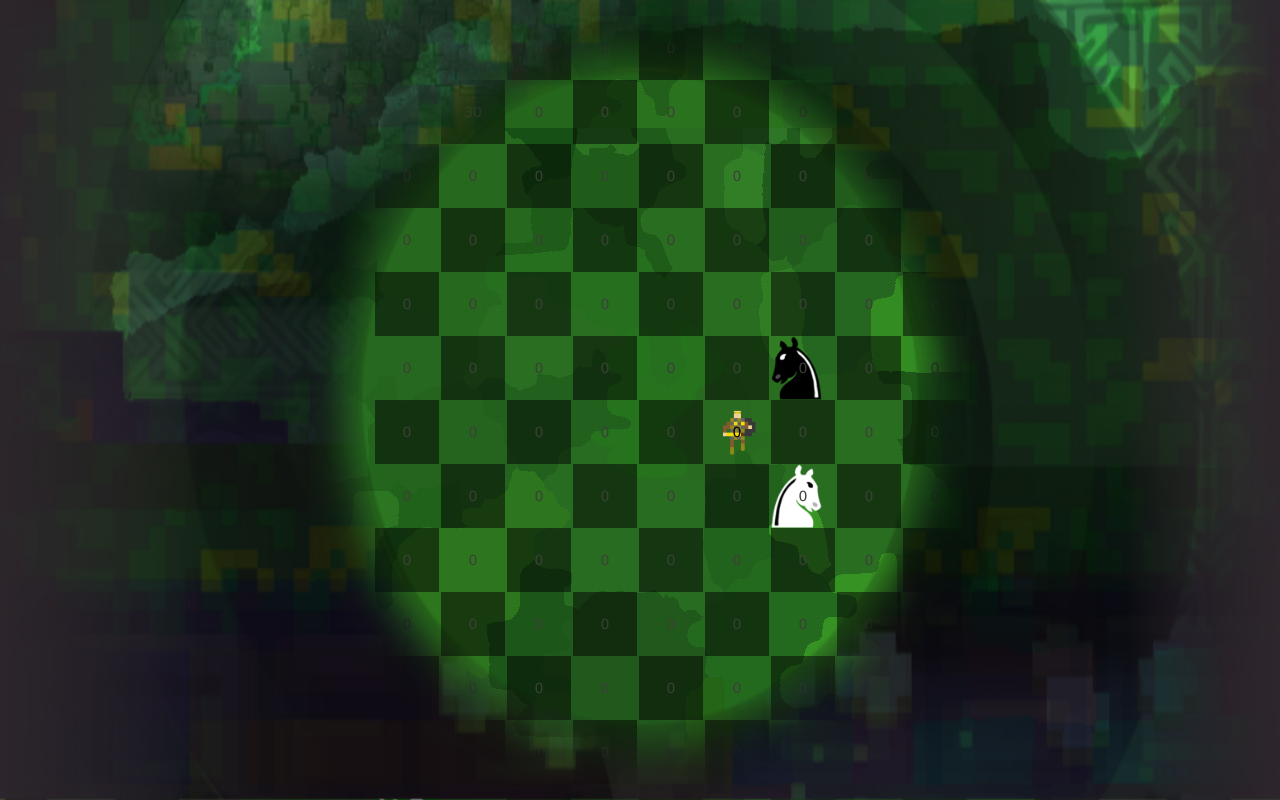
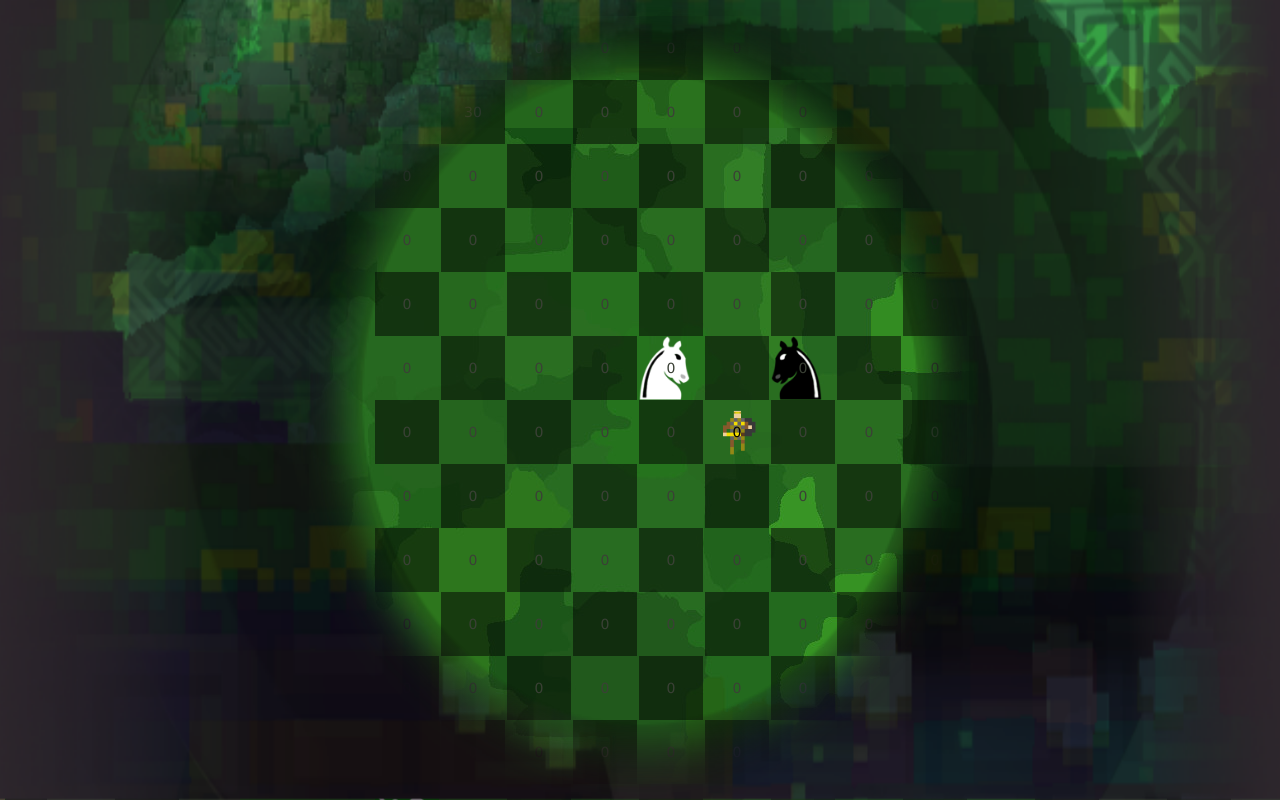
Before and after one commit to macribo2/na-ring-gael, a React (Create React App) app: page /chesslike in a window 1280 px wide. Built offline with nearby package versions, Linux system fonts and the light colour scheme.

Commit message:
adjust knight starting positions

```diff
--- a/src/components/ChessLike/chess-like.css
+++ b/src/components/ChessLike/chess-like.css
@@ -11,6 +11,7 @@ align-items: center;
 text-align: center;
 }
 .chess-like-frame{
+	pointer-events: none;
 top:0;
 left:0;
 	position: fixed;
--- a/src/components/dublin/dublin.css
+++ b/src/components/dublin/dublin.css
@@ -49,7 +49,7 @@ background-size: contain;
 background-repeat: no-repeat;
 }
 
-  #square-8-11{
+  #square-10-9{
 	/* border:5px solid whitesmoke; */
 background-image: url('../../images/ritterB.png');
 background-size: contain;
--- a/src/components/gameboard/gameboard.js
+++ b/src/components/gameboard/gameboard.js
@@ -237,7 +237,7 @@ if (rowIndex !== initialRow || cellIndex !== initialCol) {
 }
 
     //player captures knight?
-    if (rowIndex === 11 && cellIndex === 8) {
+    if (rowIndex === 9 && cellIndex === 10) {
       // Run your additional functions here
       // For example:
       handleKnightChoice('white')
```
Also changed, not shown: 7 other files (tests, documents, lock files or other folders).
